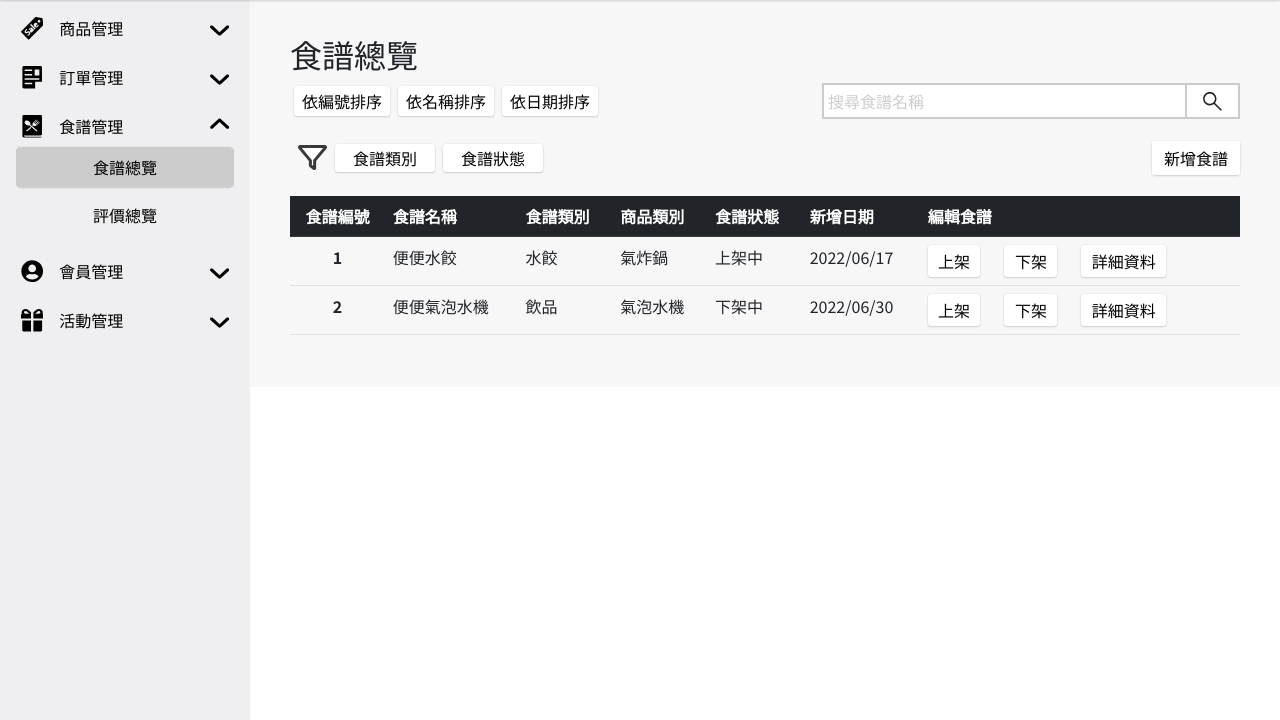
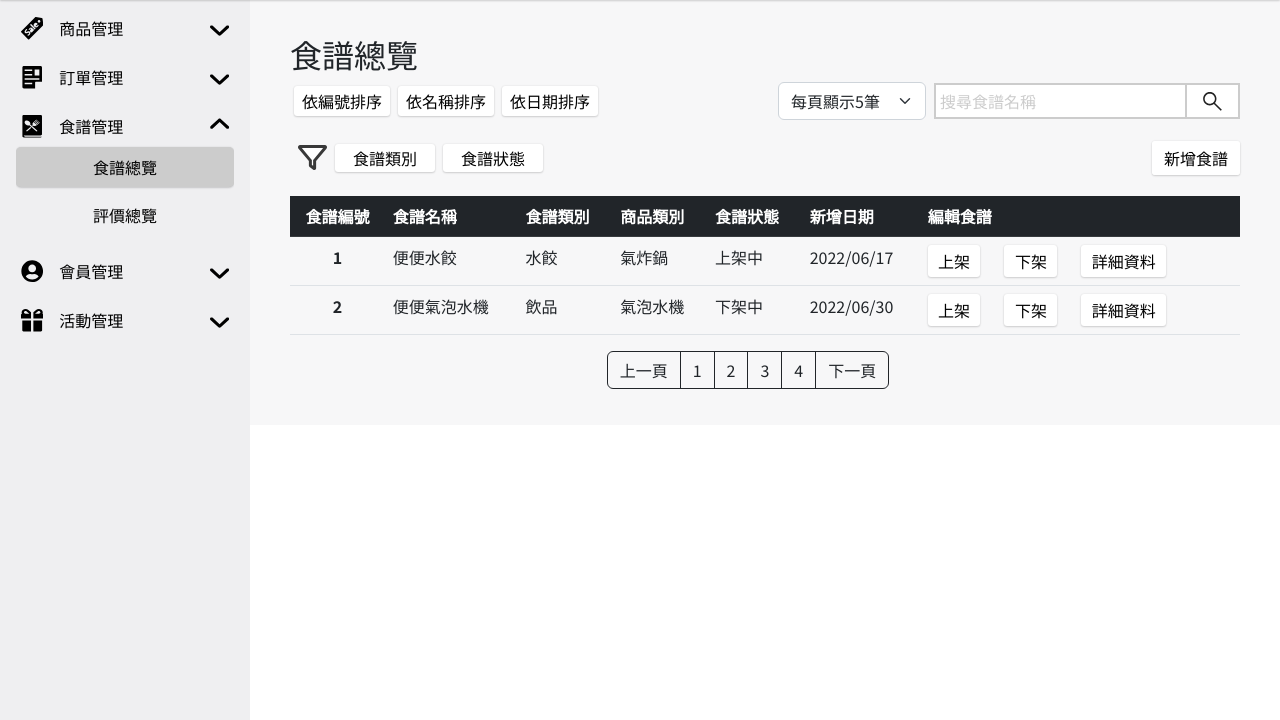
Before and after one commit to zyuan8591/mfee27_group2_project, a PHP site: page /recipe-index.php in a window 1280 px wide. Shown: the part 80-800 px from the top of the page. Run offline with PHP 8.4, Linux system fonts and the light colour scheme; some libraries are stand-ins or nearby versions.

Commit message:
add perpage & page

```diff
--- a/recipe-index.php
+++ b/recipe-index.php
@@ -305,8 +305,13 @@
 					<a class="sort-btn transition" href="">依名稱排序</a>
 					<a class="sort-btn transition" href="">依日期排序</a>
 				</div>
-				<form class="recipe_search " action="" method="get">
-					<div class="d-flex align-items-center " >
+				<form class="recipe_search d-flex flex-wrap align-items-center gap-2" action="" method="get">
+					<select class="form-select per-page" name="per-page" >
+						<option value="1">每頁顯示5筆</option>
+						<option value="2">每頁顯示15筆</option>
+						<option value="3">每頁顯示20筆</option>
+					</select>
+					<div class="d-flex align-items-center" >
 						<div class="d-flex ">
 							<input class="form-control search-box " type="text" name="recipe_search" placeholder="搜尋食譜名稱">
 						</div>
--- a/recipe-table.php
+++ b/recipe-table.php
@@ -39,3 +39,25 @@
 		</tr>
 	</tbody>
 </table>
+<div class="row w-100">
+	<div class="col-4 d-flex justify-content-start">
+		<!-- <select class="form-select per-page" name="per-page" >
+			<option value="1">每頁顯示5筆</option>
+			<option value="2">每頁顯示15筆</option>
+			<option value="3">每頁顯示20筆</option>
+		</select> -->
+	</div>
+	<div class="col-4">
+		<div class="btn-group me-2" role="group" aria-label="First group">
+			<a type="button" class="btn btn-outline-dark">上一頁</a>
+			<a type="button" class="btn btn-outline-dark">1</a>
+			<a type="button" class="btn btn-outline-dark">2</a>
+			<a type="button" class="btn btn-outline-dark">3</a>
+			<a type="button" class="btn btn-outline-dark">4</a>
+			<a type="button" class="btn btn-outline-dark">下一頁</a>
+		</div>
+	</div>
+	<div class="col-4"></div>
+
+
+</div>
--- a/style/recipe-style.css
+++ b/style/recipe-style.css
@@ -33,6 +33,11 @@
 .sort-btn:active {
 	outline: var(--button-active) solid 4px;
 }
+/* per page */
+
+.per-page {
+	width: auto;
+}
 /* search -- */
 .search-box {
 	padding: 0.25rem;
@@ -40,7 +45,7 @@
 	border: 2px solid var(--button-active);
 	height: 36px;
 	position: relative;
-	width: 365px;
+	max-width: 365px;
 	flex-shrink: 1;
 }
 .search-box:focus {
@@ -152,7 +157,8 @@
 	padding-bottom: 1rem;
 	margin-bottom: 1rem;
 }
-.form-control:focus {
+.form-control:focus,
+.form-select:focus {
 	box-shadow: var(--box-shadow);
 	border-color: var(--input-border);
 }
--- a/style/style.css
+++ b/style/style.css
@@ -104,6 +104,11 @@ a:active {
 	width: 100%;
 	height: 100%;
 }
+.btn-group a:focus {
+	box-shadow: var(--box-shadow);
+	border-color: var(--input-border);
+}
+
 /* --------------------------------------------- */
 /* header */
 .header {
```
